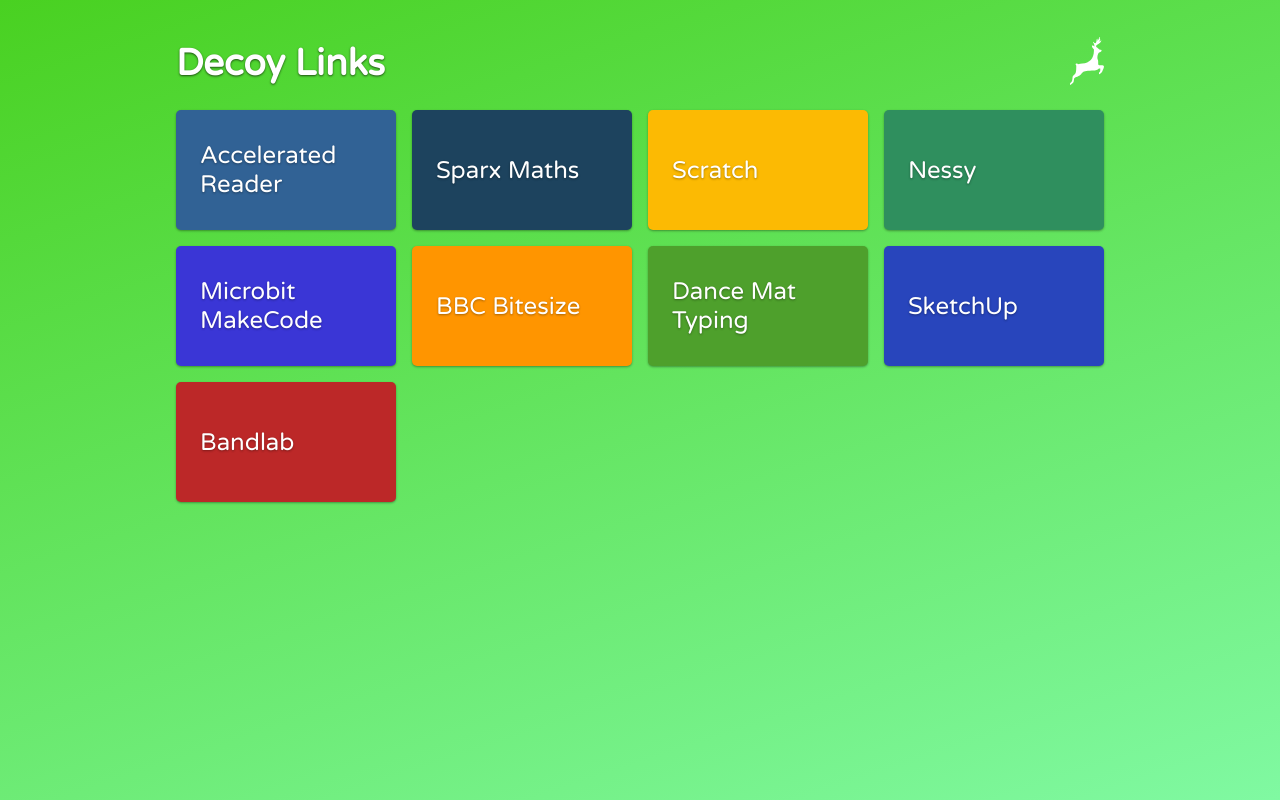
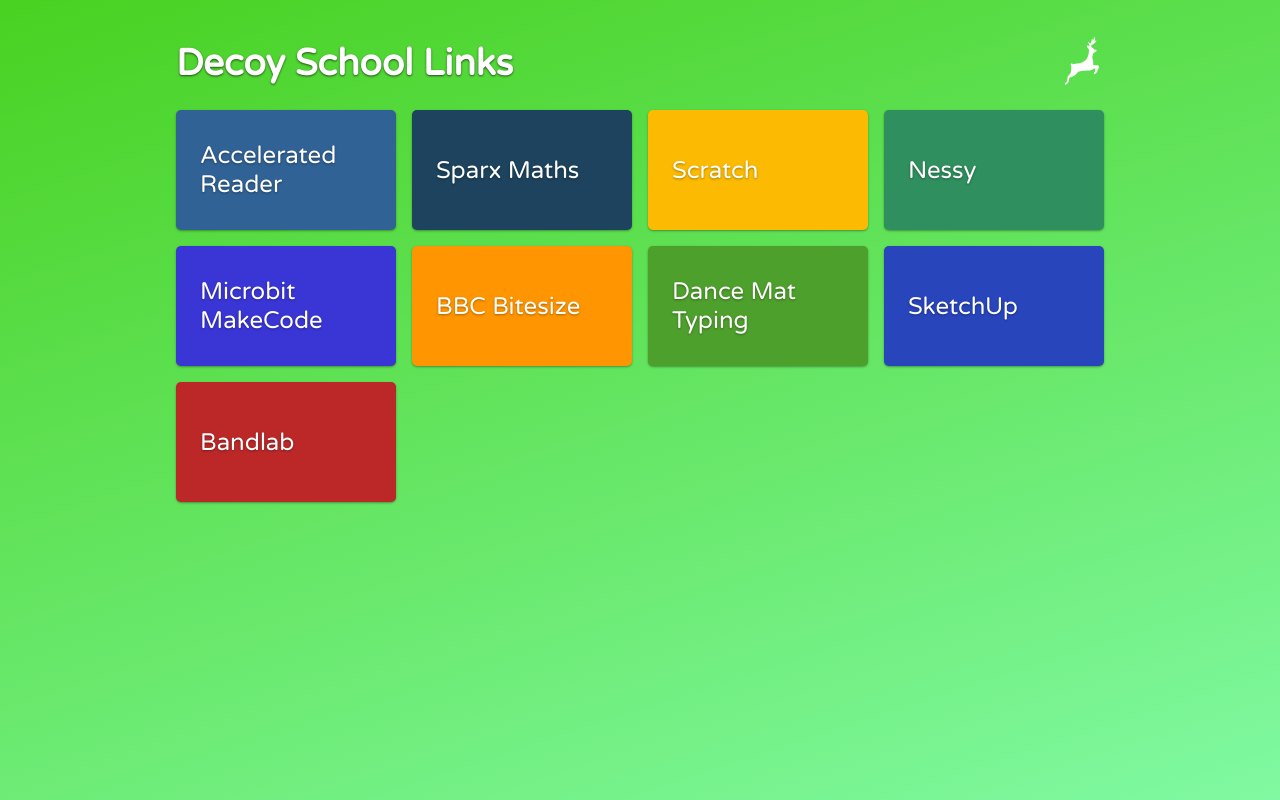
Before and after one commit to 4lefts/decoy-links, an Eleventy site: page src/index.html in a window 1280 px wide. Built offline with nearby package versions, Linux system fonts and the light colour scheme; Eleventy itself is replaced by a stand-in of ours; files that its build step writes are made by us from their sources.

Commit message:
header logo padding

```diff
--- a/src/_includes/link-layout.njk
+++ b/src/_includes/link-layout.njk
@@ -15,7 +15,7 @@
 <body>
   <div class="container">
     <header>
-      <h1>Decoy Links</h1>
+      <h1>{{title}}</h1>
       <a href="https://decoyschool.co.uk">
         <img src="./logo.svg">
       </a>
--- a/src/_includes/link-styles.css
+++ b/src/_includes/link-styles.css
@@ -40,6 +40,11 @@
   color: white;
 }
 
+header a{
+  padding: 0 5px;
+}
+
+
 .link-grid{
   list-style: none;
   margin: 0;
@@ -52,10 +57,7 @@
 
 .link-grid a{
   padding: 1em;
-  /* border-style: solid;
-  border-width: 2px; */
   border-radius: 5px;
-  /* background-color: rgba(255, 255, 255, 0.85); */
   color: white;
   font-size: 1.5em;
   display: flex;
@@ -68,5 +70,4 @@
 
 .link-grid a:hover{
   box-shadow: 0 10px 20px rgba(0,0,0,0.19), 0 6px 6px rgba(0,0,0,0.23);
-  /* background-color: white; */
 }
--- a/src/index.html
+++ b/src/index.html
@@ -1,5 +1,5 @@
 ---
-title: Decoy Links
+title: Decoy School Links
 layout: link-layout.njk
 links:
   - title: Accelerated Reader
```
